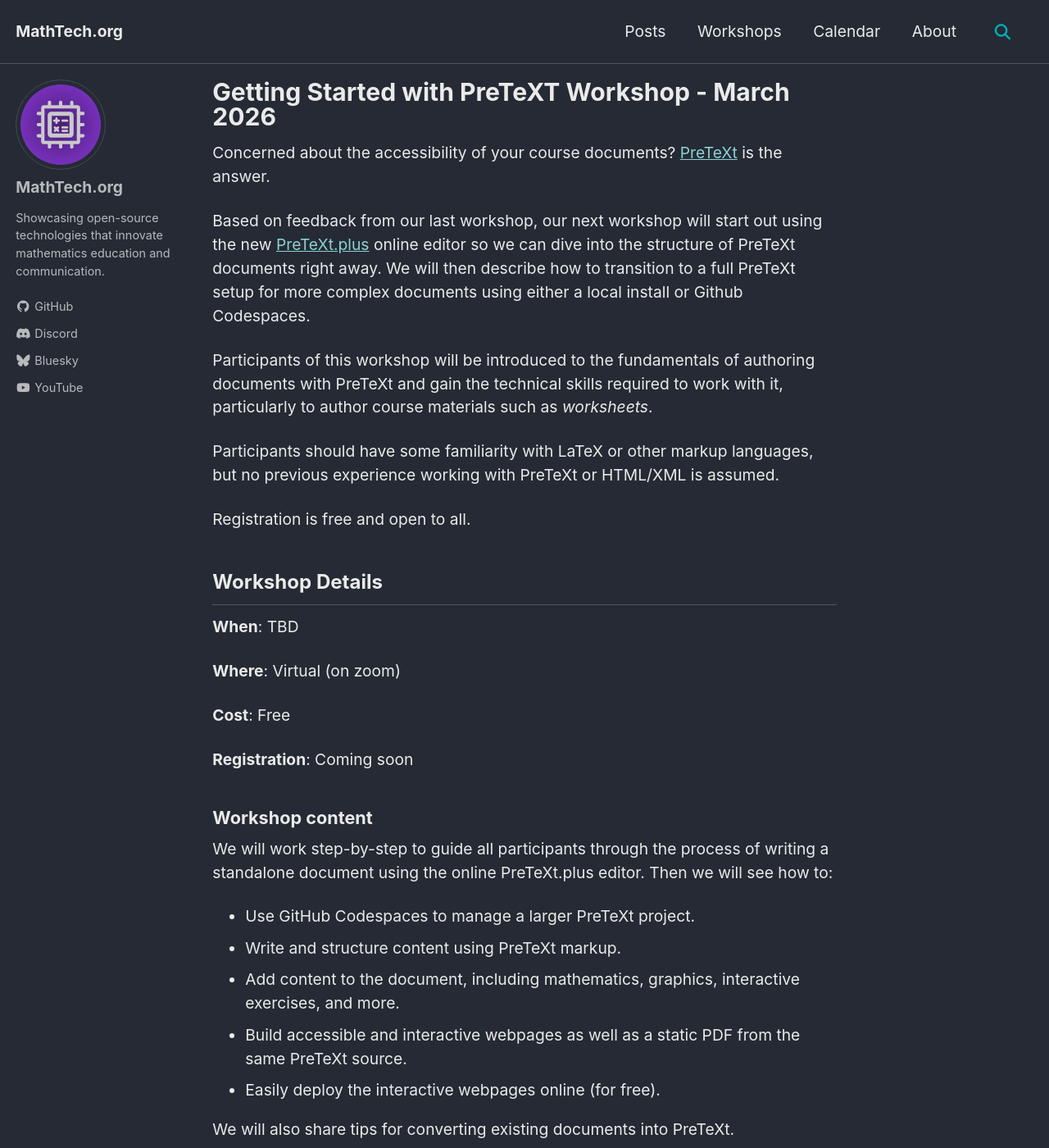
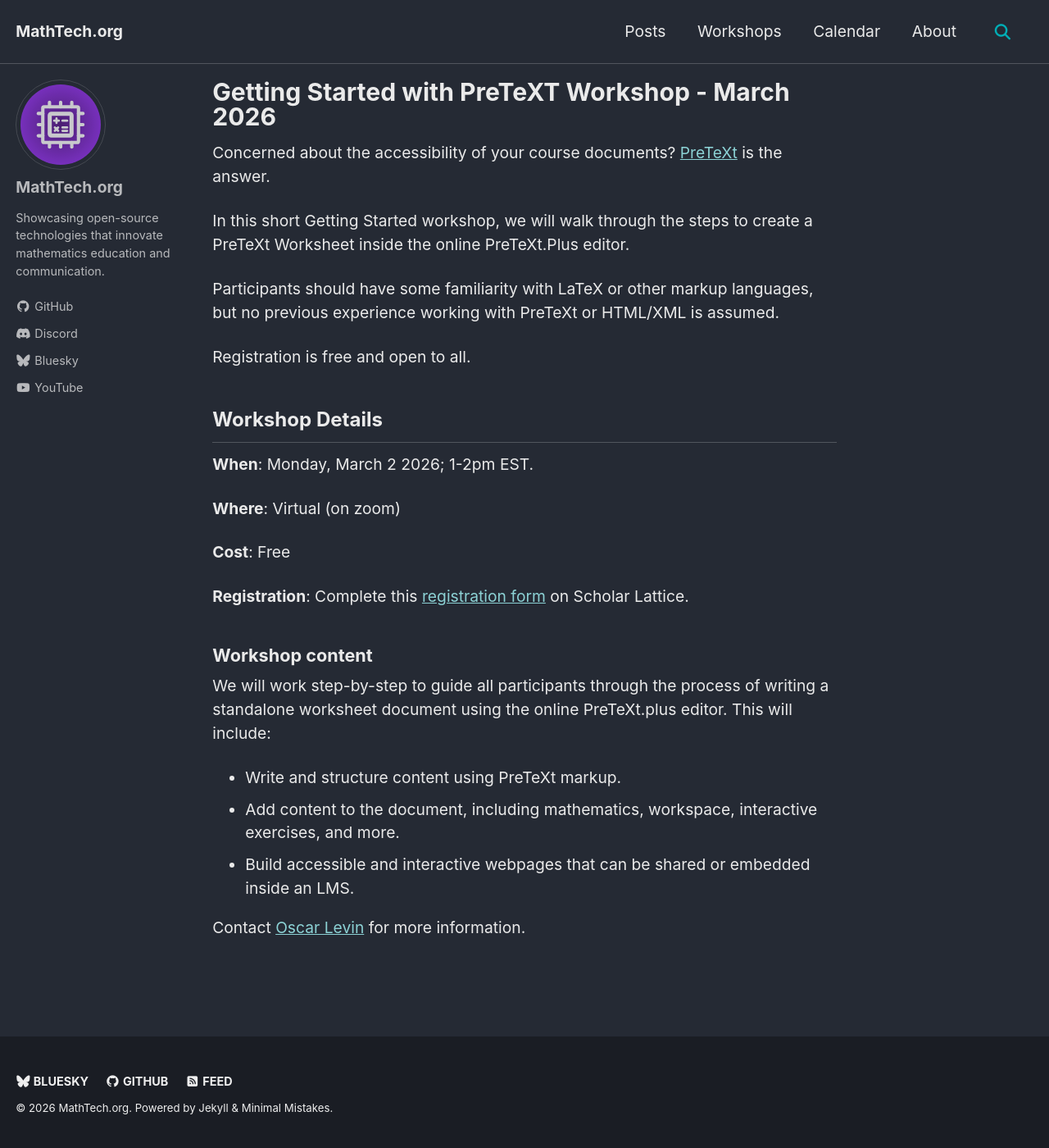
Before and after one commit to mathtechorg/mathtechorg.github.io, a Jekyll site: the page built from _pages/workshops/PreTeXt2026-3.md, in a window 1280 px wide and 1400 px high. Shown: the whole window at 82% size. Built offline with Jekyll 4.4.1, drawn with Linux system fonts in a browser that asks for light colours; cached includes are drawn as plain includes.

Commit message:
update workshop info (#105)

```diff
--- a/_pages/workshops/PreTeXt2026-3.md
+++ b/_pages/workshops/PreTeXt2026-3.md
@@ -6,9 +6,7 @@
 
 Concerned about the accessibility of your course documents? [PreTeXt](https://pretextbook.org/) is the answer.
 
-Based on feedback from our last workshop, our next workshop will start out using the new [PreTeXt.plus](https://pretext.plus) online editor so we can dive into the structure of PreTeXt documents right away.  We will then describe how to transition to a full PreTeXt setup for more complex documents using either a local install or Github Codespaces.
-
-Participants of this workshop will be introduced to the fundamentals of authoring documents with PreTeXt and gain the technical skills required to work with it, particularly to author course materials such as *worksheets*.
+In this short Getting Started workshop, we will walk through the steps to create a PreTeXt Worksheet inside the online PreTeXt.Plus editor.
 
 Participants should have some familiarity with LaTeX or other markup languages, but no previous experience working with PreTeXt or HTML/XML is assumed.
 
@@ -16,25 +14,21 @@
 
 ## Workshop Details
 
-**When**: TBD
+**When**: Monday, March 2 2026; 1-2pm EST.
 
 **Where**: Virtual (on zoom)
 
 **Cost**: Free
 
-**Registration**: Coming soon
-<!--Complete this [registration form](https://scholarlattice.org/collections/d73acd8b-b7ef-4158-90c1-9eb5365c04be/registrations/new).-->
+**Registration**: Complete this [registration form](https://scholarlattice.org/collections/241a4d81-79a0-4b37-8407-a51c75849394/registrations/new) on Scholar Lattice.
 
 ### Workshop content
 
-We will work step-by-step to guide all participants through the process of writing a standalone document using the online PreTeXt.plus editor.  Then we will see how to:
+We will work step-by-step to guide all participants through the process of writing a standalone worksheet document using the online PreTeXt.plus editor.  This will include:
 
-- Use GitHub Codespaces to manage a larger PreTeXt project.
 - Write and structure content using PreTeXt markup.
-- Add content to the document, including mathematics, graphics, interactive exercises, and more.
-- Build accessible and interactive webpages as well as a static PDF from the same PreTeXt source.
-- Easily deploy the interactive webpages online (for free).
+- Add content to the document, including mathematics, workspace, interactive exercises, and more.
+- Build accessible and interactive webpages that can be shared or embedded inside an LMS.
 
-We will also share tips for converting existing documents into PreTeXt.
 
 Contact [Oscar Levin](mailto:oscar.levin@unco.edu) for more information.
```
Also changed, not shown: _pages/workshops.md (+18 -9 lines).
